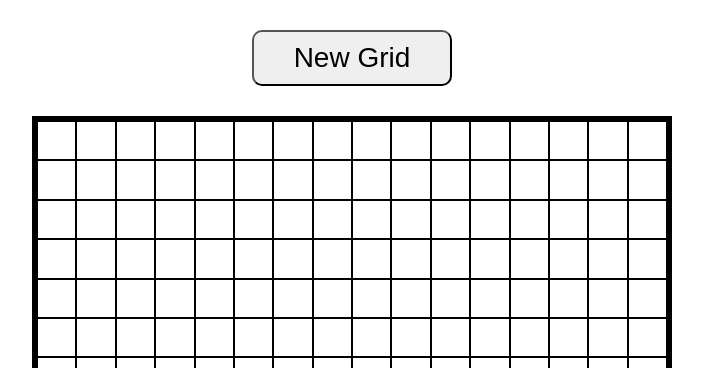
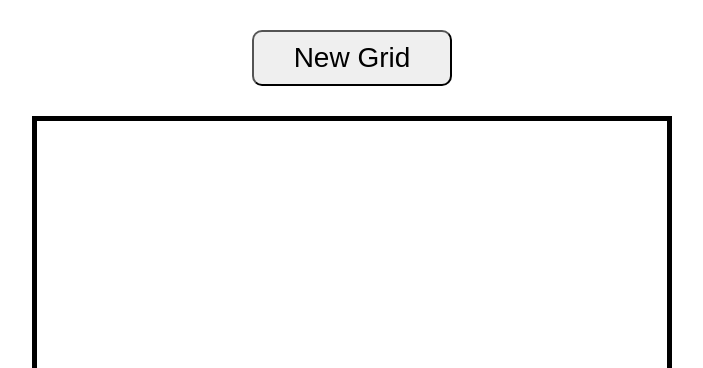
Before and after one commit to mandrewlewis/odin-etch, a plain HTML site: page index.html in a window 1280 px wide. Shown: the top 368 px of the page, without its empty margins (288-991 px from the left). Drawn offline with Linux system fonts and the light colour scheme.

Commit message:
Remove grid internal borders and rm unecessary css

```diff
--- a/styles.css
+++ b/styles.css
@@ -8,23 +8,12 @@
     box-sizing: border-box;
 }
 
-html, body {
-    height: 100%;
-}
-
-/* body {
-    display: flex;
-    flex-direction: column;
-    align-items: center;
-} */
-
 .grid-container {
     display: flex;
     flex-wrap: wrap;
     justify-content: space-between;
     gap: 0px;
     border: 5px solid black;
-    /* margin: calc( 10px * var(--grid-size)); */
     max-width: 80vh;
     margin: 0px auto;
     padding: 0px;
@@ -32,7 +21,7 @@ html, body {
 }
 
 .square {
-    border: 1px solid black;
+    border: 0px solid black;
     aspect-ratio: 1/1;
     flex: 0 1 calc((100% / var(--grid-size)) - 0px);
     flex-shrink: 1;
```
